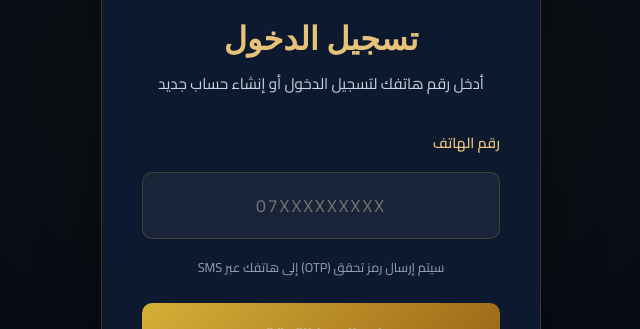
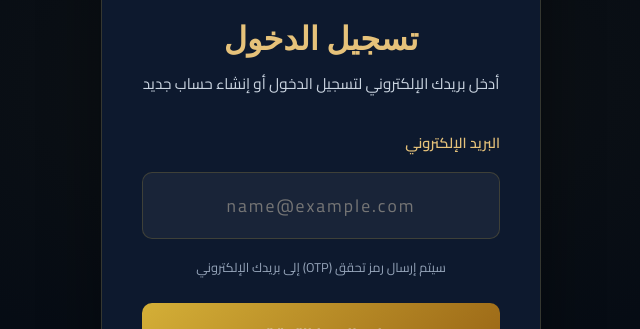
Before and after one commit to sndexfn/cleopatra-store-git, a Next.js app: page /login in a window 1280 px wide. Shown: the part 316-645 px from the top of the page, without its empty margins (319-959 px from the left). Built offline with nearby package versions, Linux system fonts and the light colour scheme; no server answers; a web font is replaced by a local one.

Commit message:
feat: switch to email otp, add admin role protection

```diff
--- a/src/app/login/page.tsx
+++ b/src/app/login/page.tsx
@@ -6,9 +6,9 @@ import { useRouter } from 'next/navigation';
 import Image from 'next/image';
 
 export default function LoginPage() {
-  const [phone, setPhone] = useState('');
+  const [email, setEmail] = useState('');
   const [otp, setOtp] = useState('');
-  const [step, setStep] = useState<'phone' | 'otp'>('phone');
+  const [step, setStep] = useState<'email' | 'otp'>('email');
   const [loading, setLoading] = useState(false);
   const [error, setError] = useState('');
   const router = useRouter();
@@ -18,18 +18,15 @@ export default function LoginPage() {
     setLoading(true);
     setError('');
 
-    // Format phone: add country code if not present
-    const formattedPhone = phone.startsWith('+') ? phone : `+964${phone.replace(/^0/, '')}`;
-
     if (!supabase) {
       setError('خدمة تسجيل الدخول غير متاحة حالياً');
       setLoading(false);
       return;
     }
 
-    const { error } = await supabase.auth.signInWithOtp({ phone: formattedPhone });
+    const { error } = await supabase.auth.signInWithOtp({ email: email });
     if (error) {
-      setError('حدث خطأ أثناء إرسال الرمز. تأكد من رقم الهاتف.');
+      setError('حدث خطأ أثناء إرسال الرمز. تأكد من البريد الإلكتروني.');
     } else {
       setStep('otp');
     }
@@ -41,8 +38,6 @@ export default function LoginPage() {
     setLoading(true);
     setError('');
 
-    const formattedPhone = phone.startsWith('+') ? phone : `+964${phone.replace(/^0/, '')}`;
-
     if (!supabase) {
       setError('خدمة تسجيل الدخول غير متاحة حالياً');
       setLoading(false);
@@ -50,9 +45,9 @@ export default function LoginPage() {
     }
 
     const { error } = await supabase.auth.verifyOtp({
-      phone: formattedPhone,
+      email: email,
       token: otp,
-      type: 'sms'
+      type: 'email'
     });
 
     if (error) {
@@ -70,21 +65,21 @@ export default function LoginPage() {
           <Image src="/logo.png" alt="كليوباترا" width={120} height={120} style={{objectFit:'contain'}} />
         </div>
         <h1 className={styles.title}>تسجيل الدخول</h1>
-        <p className={styles.subtitle}>أدخل رقم هاتفك لتسجيل الدخول أو إنشاء حساب جديد</p>
+        <p className={styles.subtitle}>أدخل بريدك الإلكتروني لتسجيل الدخول أو إنشاء حساب جديد</p>
 
-        {step === 'phone' ? (
+        {step === 'email' ? (
           <form onSubmit={handleSendOtp} className={styles.form}>
-            <label className={styles.label}>رقم الهاتف</label>
+            <label className={styles.label}>البريد الإلكتروني</label>
             <input
               className={styles.input}
-              type="tel"
-              placeholder="07XXXXXXXXX"
-              value={phone}
-              onChange={e => setPhone(e.target.value)}
+              type="email"
+              placeholder="name@example.com"
+              value={email}
+              onChange={e => setEmail(e.target.value)}
               required
               dir="ltr"
             />
-            <p className={styles.hint}>سيتم إرسال رمز تحقق (OTP) إلى هاتفك عبر SMS</p>
+            <p className={styles.hint}>سيتم إرسال رمز تحقق (OTP) إلى بريدك الإلكتروني</p>
             {error && <p className={styles.error}>{error}</p>}
             <button type="submit" className={styles.btn} disabled={loading}>
               {loading ? 'جاري الإرسال...' : 'إرسال رمز التحقق'}
@@ -107,11 +102,12 @@ export default function LoginPage() {
             <button type="submit" className={styles.btn} disabled={loading}>
               {loading ? 'جاري التحقق...' : 'تأكيد الدخول'}
             </button>
-            <button type="button" className={styles.backBtn} onClick={() => setStep('phone')}>
-              ← تغيير رقم الهاتف
+            <button type="button" className={styles.backBtn} onClick={() => setStep('email')}>
+              ← تغيير البريد الإلكتروني
             </button>
           </form>
         )}
+
       </div>
     </main>
   );
--- a/src/lib/supabase.ts
+++ b/src/lib/supabase.ts
@@ -7,6 +7,13 @@ const supabaseAnonKey = process.env.NEXT_PUBLIC_SUPABASE_ANON_KEY || '';
 export const supabase = supabaseUrl && supabaseAnonKey
   ? createClient(supabaseUrl, supabaseAnonKey)
   : null;
+
+export const ADMIN_EMAIL = 'cleopatrah1975@gmail.com';
+
+export function isAdmin(email?: string | null): boolean {
+  if (!email) return false;
+  return email.toLowerCase() === ADMIN_EMAIL.toLowerCase();
+}
 
 export type Product = {
   id: string;
```
Also changed, not shown: src/app/admin/layout.tsx (+42 -2 lines).
